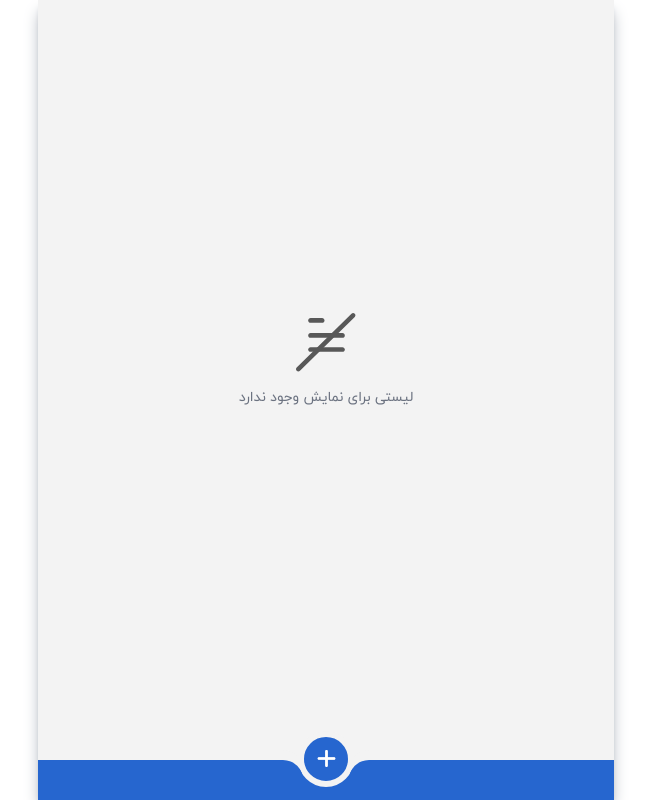
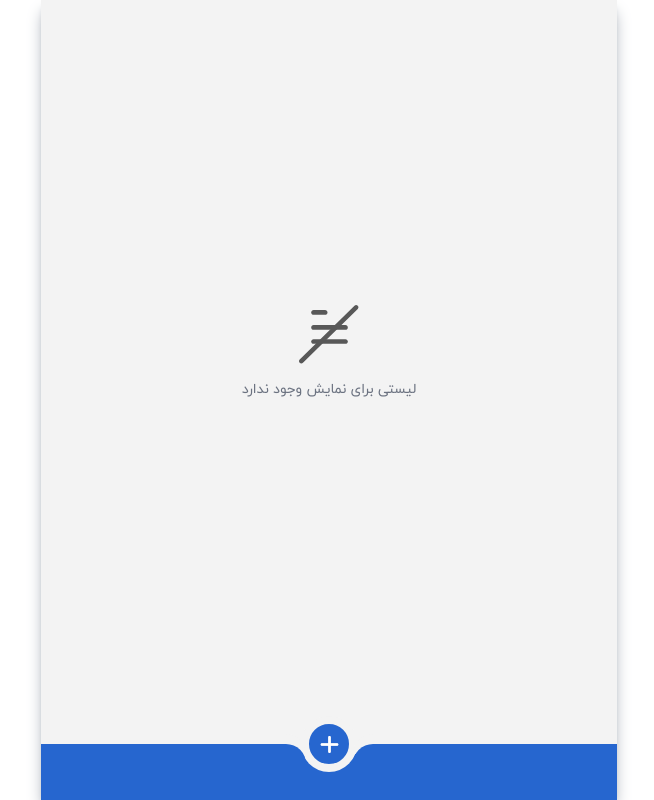
Before and after one commit to sajjadramezani73/todo---react, a React (Create React App) app: page /todos in a window 1280 px wide. Shown: the whole page, without its empty margins (356-1010 px from the left). Built offline with nearby package versions, Linux system fonts and the light colour scheme; the HTML template or start-up script is replaced by a standard one.

Commit message:
edit style bottom navigation

```diff
--- a/src/components/bottomNavigation/BottomNavigation.js
+++ b/src/components/bottomNavigation/BottomNavigation.js
@@ -2,13 +2,12 @@ import LoadIconSvg from '../../util/LoadSvgIcon'
 
 const BottomNavigation = ({ clicked }) => {
     return (
-        <div className='bg-blue h-10 relative bottomNavigation'>
+        <div className='bg-blue h-14 relative bottomNavigation'>
             <div
-                className="flex justify-center items-center absolute left-1/2 bottom-1/3 w-14 h-14 bg-blue rounded-full border-[6px] border-silver cursor-pointer clearHighLight btnPlus"
+                className="flex justify-center items-center absolute left-1/2 bottom-1/2 w-14 h-14 bg-blue rounded-full border-8 border-silver cursor-pointer clearHighLight btnPlus"
                 onClick={clicked}>
                 <LoadIconSvg name="plus" size="35" color='#ffffff' />
             </div>
-            <div className="div"></div>
         </div>
     )
 }
--- a/src/index.css
+++ b/src/index.css
@@ -118,11 +118,11 @@ button , a , div {-webkit-tap-highlight-color: transparent;}
 .bottomNavigation .btnPlus::after {
 	content: '';
     position: absolute;
-    width: 20px;
+    width: 22.5px;
     height: 20px;
     background: #2666cf;
-    left: -21px;
-    top: 53%;
+    left: -26px;
+    top: 50%;
     border-top-right-radius: 20px;
     box-shadow: 0px -10px 0px 0px #f3f3f3;
 }
@@ -130,11 +130,11 @@ button , a , div {-webkit-tap-highlight-color: transparent;}
 .bottomNavigation .btnPlus::before {
 	content: '';
     position: absolute;
-    width: 20px;
+    width: 22.5px;
     height: 20px;
     background: #2666cf;
-    right: -21px;
-    top: 53%;
+    right: -26px;
+    top: 50%;
     border-top-left-radius: 20px;
     box-shadow: 0px -10px 0px 0px #f3f3f3;
 }
```
